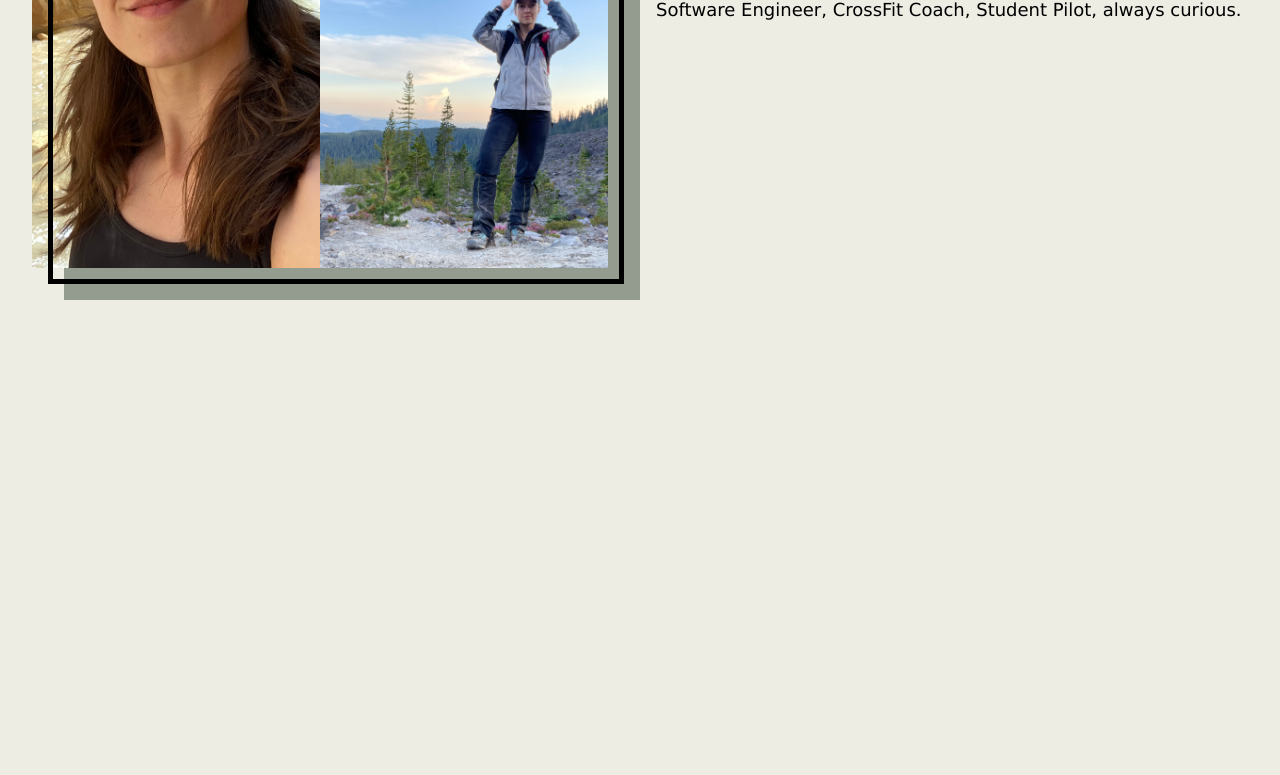
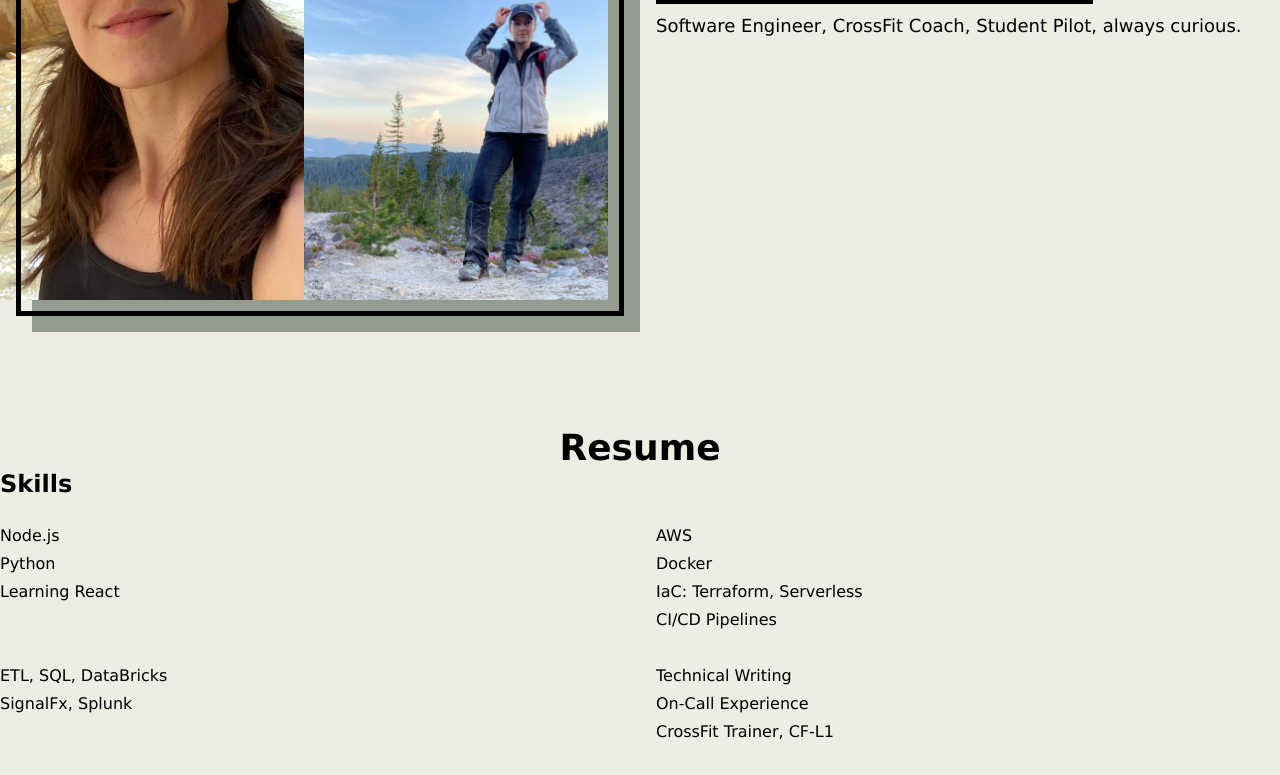
Before and after one commit to hannahscovill/resume-site, a React (Vite) app: page / in a window 1280 px wide. Shown: the part 340-1115 px from the top of the page. Before the commit the page ends 800 px from the top, so only its background shows below. Built offline with nearby package versions, Linux system fonts and the light colour scheme.

Commit message:
experience and resume components

```diff
--- a/src/App.tsx
+++ b/src/App.tsx
@@ -1,9 +1,11 @@
 import Collage from "./components/TsfSign/Collage"
+import Resume from "./components/Resume"
 
 function App() {
 
   return (
-    <div className="grid grid-cols-1 md:grid-cols-2 md:grid-rows-4 m-8">
+    <div>
+      <div className="grid mx-auto max-w-[1600px] grid-cols-1 md:grid-cols-2 md:grid-rows-4 m-8">
         <div className="my-4 md:my-0 md:ml-4 md:row-start-2 md:col-start-2 order-0 flex flex-col justify-end">
           <h2 className="text-4xl font-bold">
             Hannah Scovill
@@ -13,6 +15,9 @@ function App() {
         <p className="my-6 md:my-0 order-3 md:ml-4 md:row-start-3 md:col-start-2 flex items-start">Software Engineer, CrossFit Coach, Student Pilot, always curious.</p>
         <Collage className="order-1 col-start-1 row-span-4" />
       </div>
+
+      <Resume />
+    </div>
   )
 }
 
--- /dev/null
+++ b/src/components/Experience.tsx
@@ -0,0 +1,34 @@
+interface ExperienceProps {
+  title: string
+  content: string[]
+  image?: string
+  imageAlt?: string
+}
+
+const Experience = ({ title, content, image, imageAlt }: ExperienceProps) => {
+  return (
+    <div className="mb-4">
+      <h4 className="font-semibold mb-2">{title}</h4>
+      <div className="flex gap-4 items-stretch">
+        <div className="flex-1">
+          {content.map((paragraph, index) => (
+            <p key={index} className="mb-2">
+              {paragraph}
+            </p>
+          ))}
+        </div>
+        {image && (
+          <div className="flex-shrink-0">
+            <img
+              src={image}
+              alt={imageAlt || title}
+              className="w-64 h-full object-cover rounded"
+            />
+          </div>
+        )}
+      </div>
+    </div>
+  )
+}
+
+export default Experience
--- /dev/null
+++ b/src/components/Resume.tsx
@@ -0,0 +1,126 @@
+import Experience from './Experience'
+
+const Resume = () => {
+  return (
+    <div className=" py-16">
+      <h1 className="text-4xl font-bold text-center">Resume</h1>
+
+      <div className="">
+        {/* Skills */}
+        <div>
+          <h2 className="text-2xl font-bold mb-6">Skills</h2>
+          <div className="grid grid-cols-2 grid-rows-2 gap-8">
+
+            {/* Programming & Development */}
+            <div>
+              <ul className="space-y-1">
+                <li>Node.js</li>
+                <li>Python</li>
+                <li>Learning React</li>
+              </ul>
+            </div>
+
+            {/* Cloud & Infrastructure */}
+            <div>
+              <ul className="space-y-1">
+                <li>AWS</li>
+                <li>Docker</li>
+                <li>IaC: Terraform, Serverless</li>
+                <li>CI/CD Pipelines</li>
+              </ul>
+            </div>
+
+            {/* Data & Analytics */}
+            <div>
+              <ul className="space-y-1">
+                <li>ETL, SQL, DataBricks</li>
+                <li>SignalFx, Splunk</li>
+              </ul>
+            </div>
+
+            {/* Operations & Personal */}
+            <div>
+              <ul className="space-y-1">
+                <li>Technical Writing</li>
+                <li>On-Call Experience</li>
+                <li>CrossFit Trainer, CF-L1</li>
+              </ul>
+            </div>
+
+          </div>
+        </div>
+
+        {/* Experience */}
+        <div>
+          <h2 className="text-2xl font-bold mb-4">Experience</h2>
+
+          <div className="mb-6">
+            <h3 className="text-xl font-semibold">Nike; Software Engineer</h3>
+            <p className="text-gray-600 mb-3">May 2019 - Present</p>
+
+            <p className="mb-4">I am curious, proactive, and have a strong sense of ownership of the outcomes of my work. I give back to the technical communities I am a part of through workshops, study groups and detailed documentation.</p>
+
+            <div className="mb-4">
+              <h4 className="font-semibold mb-2">New Nike Program: Top Secret, Super Classified</h4>
+              <p className="mb-2">In a project where multiple principal engineers were deadlocked for months, I joined and in weeks delivered an API that enabled delivery of our first end-to-end demo by collaborating across multiple teams.</p>
+              <p>Quickly learned a new tech stack consisting of React, TypeScript, Okta authentication, AWS SAM, Vite and Nike internal libraries. Deployed a full stack web app to evaluate tech I hadn't used before.</p>
+            </div>
+
+            <Experience
+              title="Nike Studios"
+              content={[
+                "The Nike Studios were my favorite project I've done at Nike. From the beginning through automating myself out of the role, I was instrumental to seamlessly integrating FitLab's digital footprint into Nike's technology ecosystem.",
+                "I deployed solutions where necessary in Node.js, Golang, Python and an OIDC example in React.",
+                "The greenfield nature of this project gave me the experience to set up new projects from end-to-end at Nike across multiple engineering disciplines including DevOps, back end, data analytics and data engineering, etc.",
+                "Mentored and developed more junior engineers both involved and not involved in my assigned projects.",
+                "Contributed to Nike's engineering products including their new data lake and auth libraries.",
+                "Built data pipelines and dashboards using SQL, Python and Databricks examining Nike member behavior."
+              ]}
+              image="https://nikestudios.com/static/bd4f829f3940873f6c40761dae7365fe/d6d06/designed-everybody.webp"
+              imageAlt="Nike Studios designed for everybody"
+            />
+
+            <div className="mb-4">
+              <h4 className="font-semibold mb-2">Adapt Services</h4>
+              <p className="mb-2">Owned the backend services for Nike's self-lacing shoes. Shipped a feature rich software compatibility manager to determine firmware version eligibility. Led API contract negotiations. Node.js, Lambda, APIGW, S3, DynamoDB.</p>
+              <p>Provided data engineering for sport research. Processing (ETL), cleaning, automation and infrastructure.</p>
+            </div>
+
+            <div className="mb-4">
+              <h4 className="font-semibold mb-2">Nike Training Club Platform</h4>
+              <p>Worked in a DevOps environment with on-call rotations, building highly available web services deployed on Kubernetes (EC2) using CI/CD tools. I learned and embraced AWS and a functional style of programming.</p>
+            </div>
+          </div>
+
+          <div className="mb-6">
+            <h3 className="text-xl font-semibold">Kroger; Android Software Engineer</h3>
+            <p className="text-gray-600 mb-3">October 2018 - May 2019</p>
+            <p>During my apprenticeship I worked on Kroger's Clicklist app using Kotlin and Java. I contributed to our engineering community and technical evangelism by leading a Kotlin learner's group. I also created and published a JavaScript API for a developer tool that improved testing speed and ease for Kroger's main consumer-facing mobile app.</p>
+          </div>
+
+          <div className="mb-6">
+            <h3 className="text-xl font-semibold">U.S. Bank; Analyst, Solutions Engineer</h3>
+            <p className="text-gray-600 mb-3">August 2016 - October 2018</p>
+            <p>I joined the mortgage processing center as an administrative assistant and challenged myself to learn to automate my job. The apps I created in my first year were used by U.S. Bank's entire mortgage division including executive leadership to make operational decisions, streamline and accelerate the operations teams from interpersonal to national scopes.</p>
+          </div>
+
+          <div>
+            <h3 className="text-xl font-semibold mb-3">Volunteering</h3>
+            <div className="grid grid-cols-2 gap-4 text-sm">
+              <div>
+                <p className="font-medium">PDX Women Coders; Co-Founder</p>
+                <p className="font-medium">Friends of Trees; Crew Lead</p>
+              </div>
+              <div>
+                <p className="font-medium">Habitat for Humanity; Construction</p>
+                <p className="font-medium">Women Who Code Portland; Workshops Lead</p>
+              </div>
+            </div>
+          </div>
+        </div>
+      </div>
+    </div>
+  )
+}
+
+export default Resume
```
Lines whose indentation alone changed are shown as unchanged.
